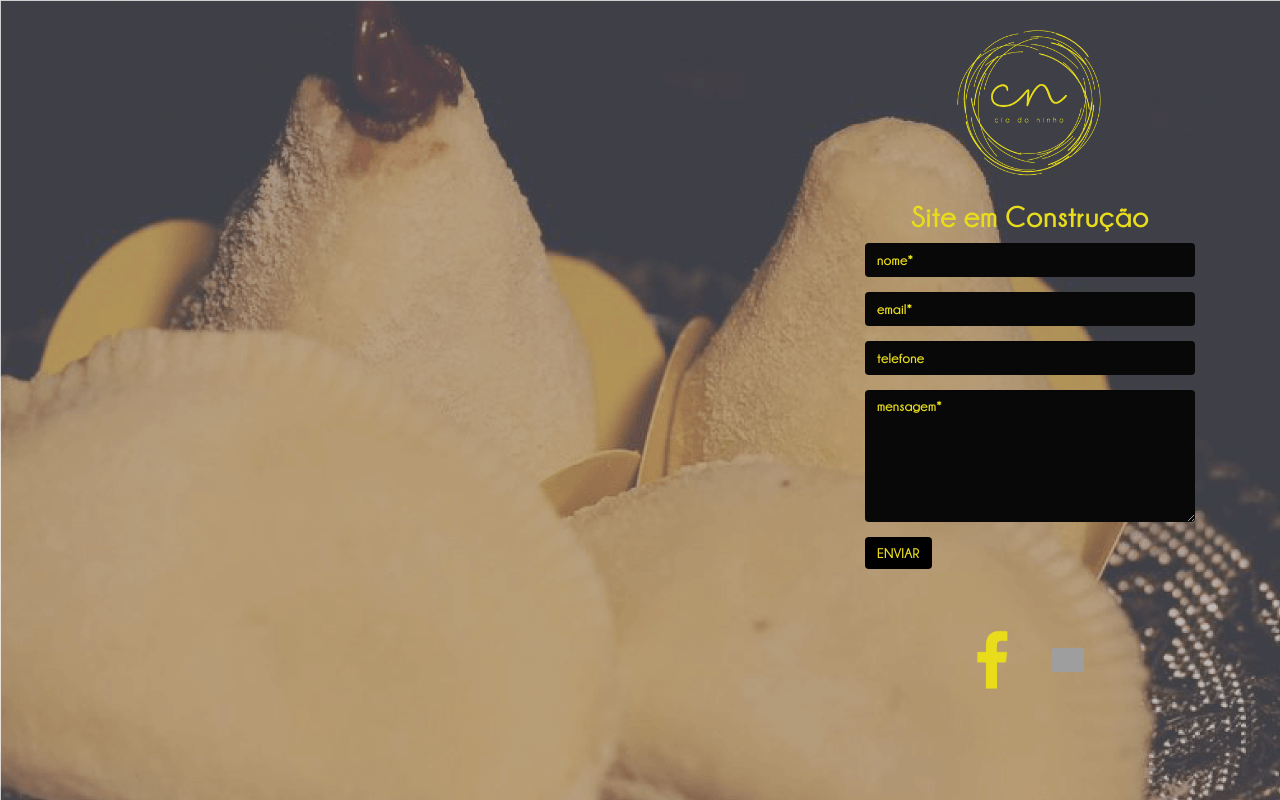
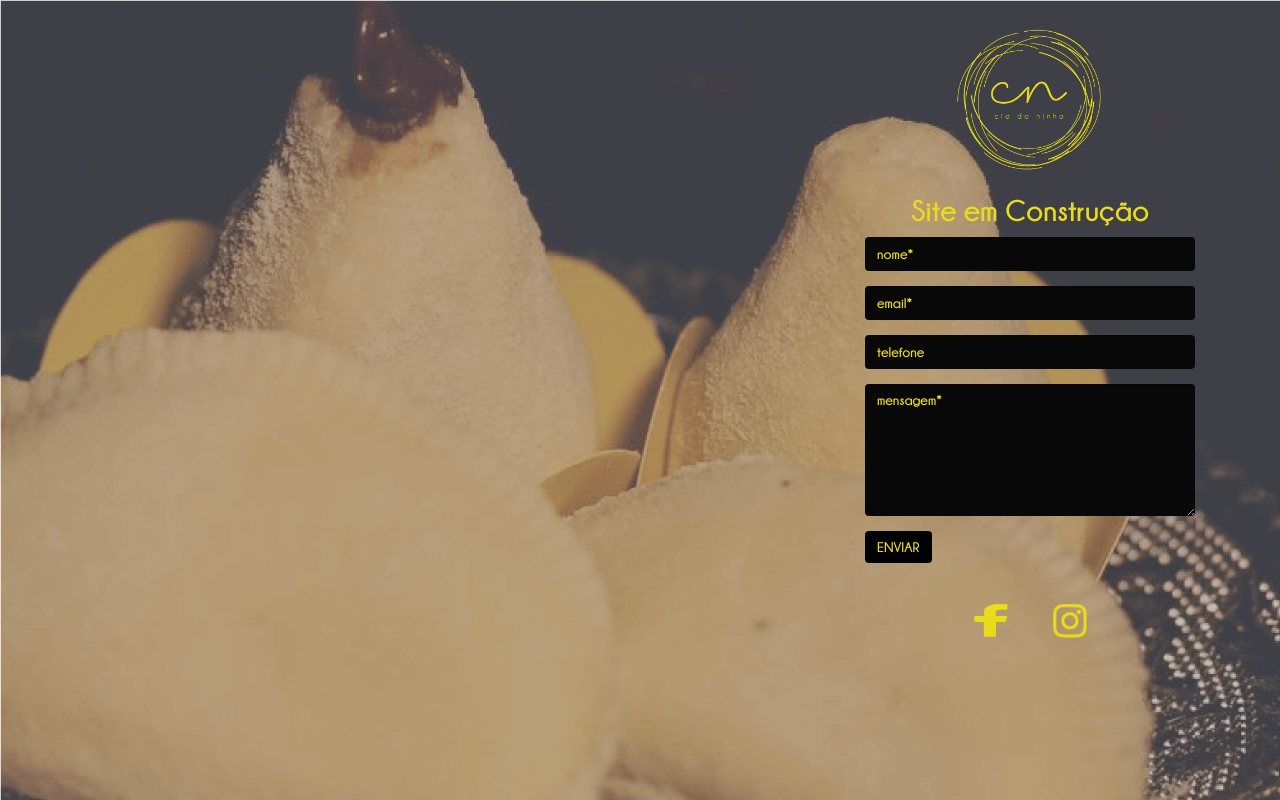
Before and after one commit to agenciaalca/ciadoninho, a PHP site: page / in a window 1280 px wide. Run offline with PHP 8.4, Linux system fonts and the light colour scheme; grey boxes are pictures that could not be loaded.

Commit message:
inserindo favicon

```diff
--- a/css/style.css
+++ b/css/style.css
@@ -19,7 +19,6 @@ body{
 
 .logo img{
     width: 160px;
-    height: 160px;
     margin: 0 auto;
 }
 
@@ -83,7 +82,7 @@ input {
     padding: 20px 0;
 }
 .redes-sociais{
-    margin: 20px 0;
+    margin: 0;
     text-align: center;
 }
 
@@ -93,7 +92,8 @@ input {
 }
 
 .redes-sociais img{
-    width: 32px;
+    width: 35px;
+    height: 35px;
 }
 .redes-sociais img:hover{
     opacity: 0.7;
--- a/index.php
+++ b/index.php
@@ -1,13 +1,24 @@
 <!DOCTYPE html>
 <html>
     <head>
-        <?php include 'mail.php' ;?>
+        <?php include 'mail.php'; ?>
         <meta charset="UTF-8">
         <meta name="viewport" content="width=device-width, initial-scale=1.0">
         <link rel="stylesheet" type="text/css" href="css/bootstrap.min.css" />
         <link rel="stylesheet" type="text/css" href="css/style.css" />
-        <link rel="icon" href="img/favicon.png" />
+        <link rel="icon" href="img/icone-instagram.png" />
         <title>Cia do Ninho</title>
+        <!-- Global site tag (gtag.js) - Google Analytics -->
+        <script async src="https://www.googletagmanager.com/gtag/js?id=UA-110056870-1"></script>
+        <script>
+            window.dataLayer = window.dataLayer || [];
+            function gtag() {
+                dataLayer.push(arguments);
+            }
+            gtag('js', new Date());
+
+            gtag('config', 'UA-110056870-1');
+        </script>
     </head>
     <body>
         <div class="container">
```
Also changed, not shown: img/cia_ig_1.png (added), img/favicon.png, img/icone-instagram.png (renamed from img/cia_ig.png), img/seta_dire.png (added).
